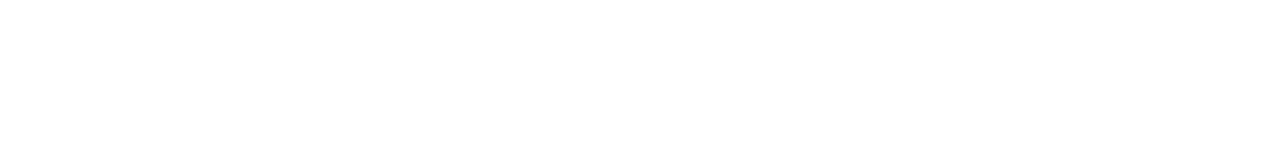
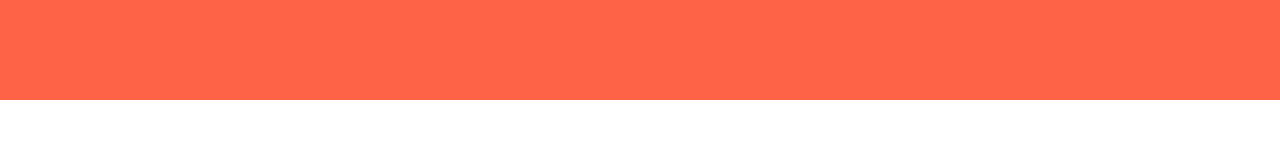
Before and after one commit to Lansaro/TryingNewGits, a plain HTML site: page index.html in a window 1280 px wide. Drawn offline with Linux system fonts and the light colour scheme.

Commit message:
Initial Commit

```diff
--- a/index.html
+++ b/index.html
@@ -10,6 +10,13 @@
 </head>
 
 <body>
+    <div class="container">
+        <nav>
 
+        </nav>
+        <main>
+
+        </main>
+    </div>
     <script src="script.js"></script>
 </body>
--- a/script.js
+++ b/script.js
@@ -1 +1 @@
-console.log("JS is connected")
+console.log("JS is working")
--- a/style.css
+++ b/style.css
@@ -2,3 +2,14 @@
     margin: 0px;
     padding: 0px;
 }
+
+.container {
+    width: 100%;
+    height: 750px;
+}
+
+nav {
+    width: 100%;
+    height: 100px;
+    background-color: tomato;
+}
```
